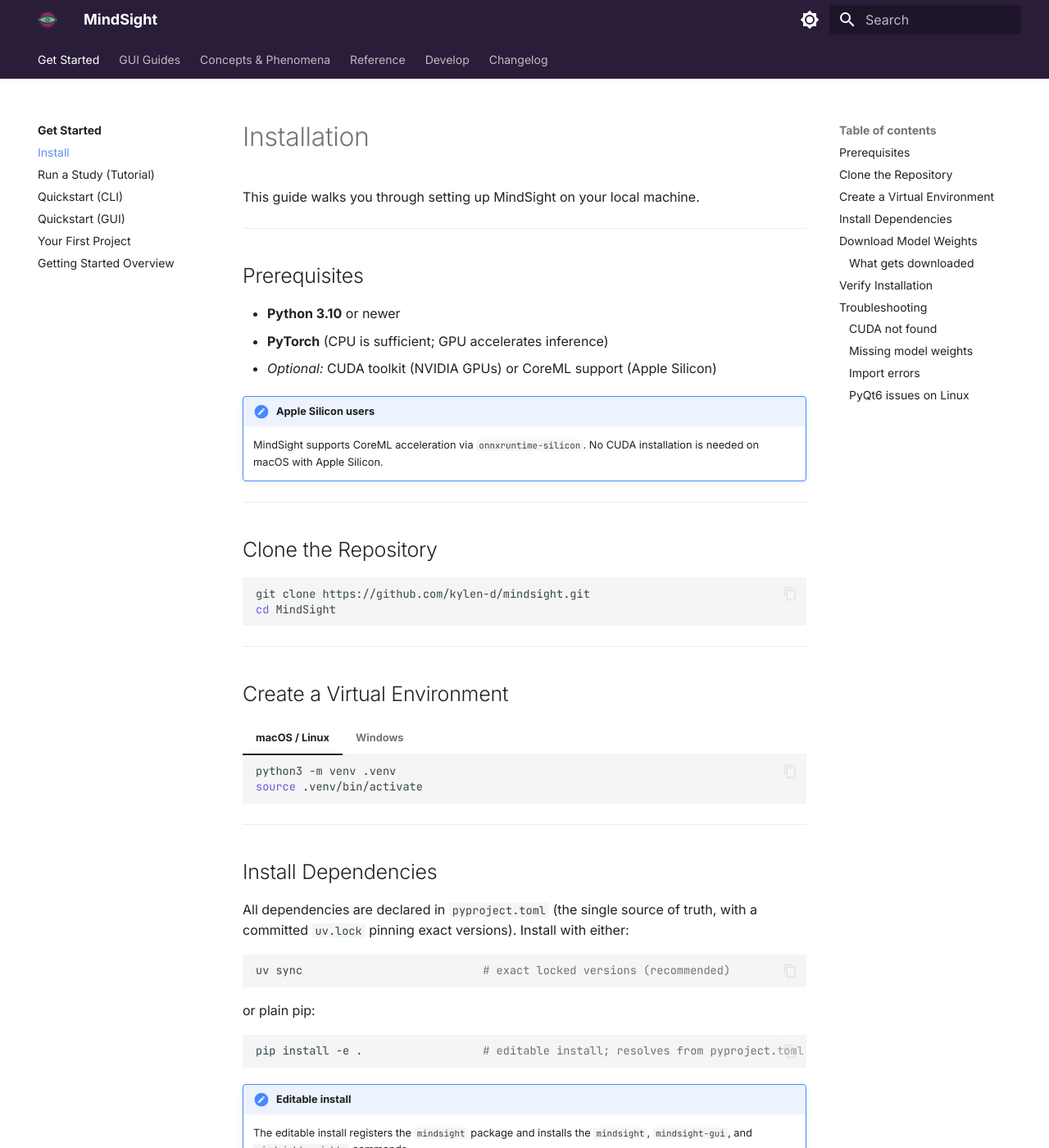
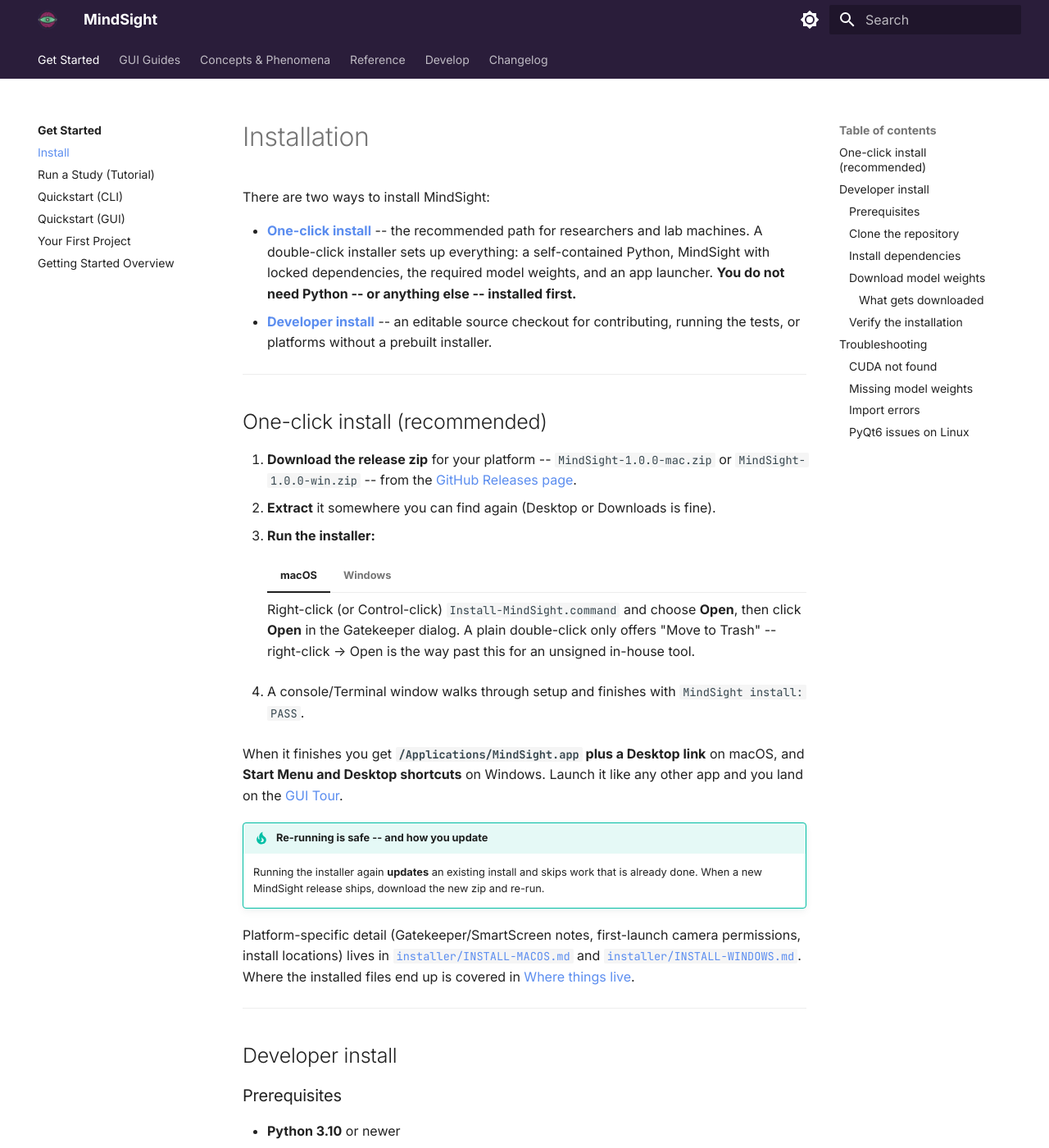
Before and after one commit to kylen-d/mindsight, an MkDocs documentation site: the page built from docs/getting-started/installation.md, in a window 1280 px wide and 1400 px high. Shown: the whole window at 82% size. Built offline with MkDocs 1.6.1 and Material for MkDocs 9.7.7, drawn with Linux system fonts in a browser that asks for light colours; some of the changed text lies outside the part shown.

Commit message:
docs: installation -- one-click installer first, weights via manifest, stale claims fixed

````diff
--- a/docs/getting-started/installation.md
+++ b/docs/getting-started/installation.md
@@ -1,36 +1,99 @@
 # Installation
 
-This guide walks you through setting up MindSight on your local machine.
+There are two ways to install MindSight:
+
+- **[One-click install](#one-click-install-recommended)** -- the recommended
+  path for researchers and lab machines. A double-click installer sets up
+  everything: a self-contained Python, MindSight with locked dependencies, the
+  required model weights, and an app launcher. **You do not need Python -- or
+  anything else -- installed first.**
+- **[Developer install](#developer-install)** -- an editable source checkout
+  for contributing, running the tests, or platforms without a prebuilt
+  installer.
 
 ---
 
-## Prerequisites
+## One-click install (recommended)
 
-- **Python 3.10** or newer
-- **PyTorch** (CPU is sufficient; GPU accelerates inference)
-- *Optional:* CUDA toolkit (NVIDIA GPUs) or CoreML support (Apple Silicon)
+1. **Download the release zip** for your platform --
+   `MindSight-1.0.0-mac.zip` or `MindSight-1.0.0-win.zip` -- from the
+   [GitHub Releases page](https://github.com/kylen-d/mindsight/releases).
+2. **Extract** it somewhere you can find again (Desktop or Downloads is fine).
+3. **Run the installer:**
 
-!!! note "Apple Silicon users"
-    MindSight supports CoreML acceleration via `onnxruntime-silicon`. No CUDA installation is needed on macOS with Apple Silicon.
+    === "macOS"
+
+        Right-click (or Control-click) `Install-MindSight.command` and choose
+        **Open**, then click **Open** in the Gatekeeper dialog. A plain
+        double-click only offers "Move to Trash" -- right-click → Open is the
+        way past this for an unsigned in-house tool.
+
+    === "Windows"
+
+        Double-click `Install-MindSight.bat`. If the blue **"Windows protected
+        your PC"** SmartScreen box appears, click **More info → Run anyway**
+        (expected -- the in-house tool is unsigned).
+
+4. A console/Terminal window walks through setup and finishes with
+   `MindSight install: PASS`.
+
+When it finishes you get **`/Applications/MindSight.app` plus a Desktop link**
+on macOS, and **Start Menu and Desktop shortcuts** on Windows. Launch it like
+any other app and you land on the [GUI Tour](quickstart-gui.md).
+
+!!! tip "Re-running is safe -- and how you update"
+    Running the installer again **updates** an existing install and skips work
+    that is already done. When a new MindSight release ships, download the new
+    zip and re-run.
+
+Platform-specific detail (Gatekeeper/SmartScreen notes, first-launch camera
+permissions, install locations) lives in
+[`installer/INSTALL-MACOS.md`](https://github.com/kylen-d/mindsight/blob/main/installer/INSTALL-MACOS.md)
+and
+[`installer/INSTALL-WINDOWS.md`](https://github.com/kylen-d/mindsight/blob/main/installer/INSTALL-WINDOWS.md).
+Where the installed files end up is covered in
+[Where things live](../guides/where-things-live.md).
 
 ---
 
-## Clone the Repository
+## Developer install
+
+### Prerequisites
+
+- **Python 3.10** or newer
+- A GPU is optional -- CPU works; CUDA (NVIDIA) or MPS/CoreML (Apple Silicon)
+  accelerate inference
+
+!!! note "Apple Silicon users"
+    The standard `onnxruntime` dependency includes the CoreML execution
+    provider on macOS -- ONNX inference is accelerated out of the box, and no
+    CUDA installation is needed.
+
+### Clone the repository
 
 ```bash
 git clone https://github.com/kylen-d/mindsight.git
-cd MindSight
+cd mindsight
 ```
 
----
+### Install dependencies
 
-## Create a Virtual Environment
+All dependencies are declared in `pyproject.toml` (the single source of truth,
+with a committed `uv.lock` pinning exact versions). With
+[uv](https://docs.astral.sh/uv/) (recommended):
+
+```bash
+uv sync                           # exact locked versions
+```
+
+or with plain pip in a virtual environment:
 
 === "macOS / Linux"
 
     ```bash
     python3 -m venv .venv
     source .venv/bin/activate
+    pip install -e .
     ```
 
 === "Windows"
@@ -38,24 +101,8 @@ cd MindSight
     ```powershell
     python -m venv .venv
     .venv\Scripts\activate
+    pip install -e .
     ```
-
----
-
-## Install Dependencies
-
-All dependencies are declared in `pyproject.toml` (the single source of truth,
-with a committed `uv.lock` pinning exact versions). Install with either:
-
-```bash
-uv sync                           # exact locked versions (recommended)
-```
-
-or plain pip:
-
-```bash
-pip install -e .                  # editable install; resolves from pyproject.toml
-```
 
 !!! note "Editable install"
     The editable install registers the `mindsight` package and installs the
@@ -66,39 +113,39 @@ pip install -e .                  # editable install; resolves from pyproject.to
     out of the box; Windows installs run PyTorch on CPU. For NVIDIA ONNX
     inference, replace `onnxruntime` with `onnxruntime-gpu`.
 
----
+### Download model weights
 
-## Download Model Weights
-
-All model weights are stored in `Weights/{backend}/`. Download them with:
+Weights live in `Weights/{backend}/` and are managed by a checksummed manifest
+(`weights_manifest.json`) -- the same one the GUI's Models tab uses:
 
 ```bash
-python scripts/download_weights.py            # all backends
-python scripts/download_weights.py --backend MGaze   # specific backend
-python scripts/download_weights.py --dry-run         # preview only
+mindsight-weights                     # the 4 required weights (default)
+mindsight-weights --all               # every downloadable weight
+mindsight-weights --backend MGaze     # one backend (repeatable)
+mindsight-weights --verify-only       # check checksums, download nothing
+mindsight-weights --dry-run           # show what would be downloaded
 ```
 
-### What gets downloaded
+(`python scripts/download_weights.py` is an equivalent wrapper for a checkout
+where the console command is not on PATH.)
 
-| Backend | Method | Notes |
-|---------|--------|-------|
-| **MobileGaze** (default) | Download script | ONNX + PyTorch variants in `Weights/MGaze/` |
-| **Gaze-LLE** | Download script | Checkpoints in `Weights/Gazelle/` |
-| **YOLO** | Auto (Ultralytics) | Downloaded on first use, cached in `Weights/YOLO/` |
+#### What gets downloaded
 
----
+| Backend | Required set | Notes |
+|---------|--------------|-------|
+| **YOLO / YOLOE** | `yolov8n.pt` | Larger YOLOv8 and YOLOE variants are optional, fetched with `--all` or on demand |
+| **MobileGaze** | `resnet50_gaze.onnx`, `mobileone_s0_gaze.onnx` | PyTorch variants optional, in `Weights/MGaze/` |
+| **Gaze-LLE** | `gazelle_dinov2_vitb14.pt` | The larger `vitl14` checkpoint is optional, in `Weights/Gazelle/` |
+| **MobileClip** | -- | `mobileclip_blt.ts` is auto-fetched by Ultralytics on first visual-prompt use |
 
-## Verify Installation
-
-Run the following command to confirm MindSight is installed correctly:
+### Verify the installation
 
 ```bash
-python MindSight.py --help
+mindsight --help          # or: python MindSight.py --help
 ```
 
-Or use the console command: `mindsight --help`
-
-You should see a list of available command-line arguments and their descriptions.
+You should see the full list of command-line flags. Then take the
+[CLI quickstart](quickstart-cli.md) for a first run.
 
 ---
 
@@ -120,8 +167,8 @@ RuntimeError: CUDA not available
 FileNotFoundError: .../mobileone_s0_gaze.onnx
 ```
 
-- Check that the `Weights/MGaze/` directory exists and contains the expected weight files.
-- Download weights using `python scripts/download_weights.py --backend MGaze`.
+- Run `mindsight-weights --verify-only` to see what is present, mismatched, or missing.
+- Download the missing backend with `mindsight-weights --backend MGaze` (or use the GUI's **Models** tab).
 
 ### Import errors
 
````
